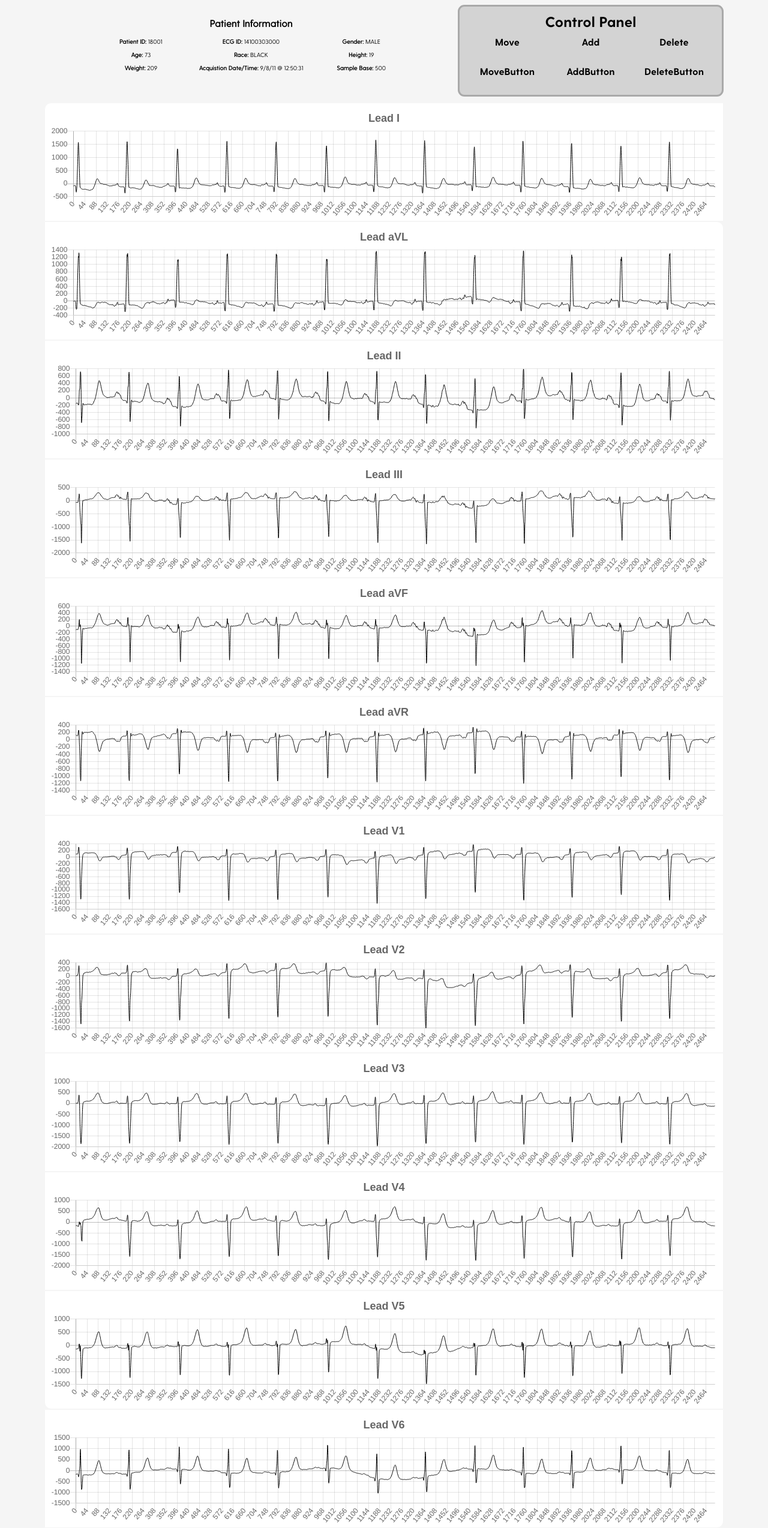
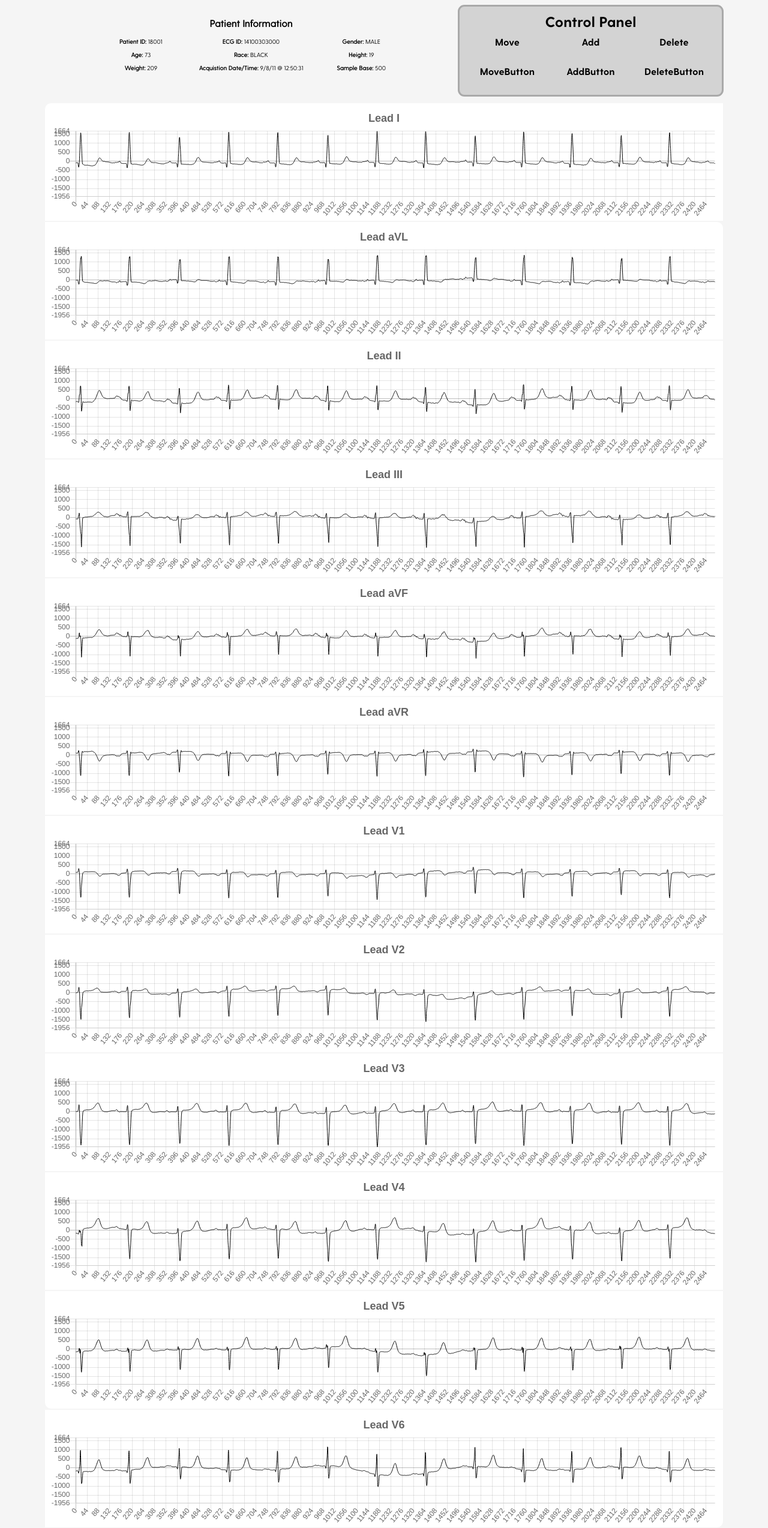
Before and after one commit to mtmiller0417/CISC475, a React (Create React App) app in the folder client/: page / in a window 1280 px wide. Shown: the part 76-2623 px from the top of the page at 60% size. Built offline with nearby package versions, Linux system fonts and the light colour scheme; the HTML template or start-up script is replaced by a standard one; a web font is replaced by a local one.

Commit message:
Standardized Y axis and performance remains same

```diff
--- a/client/src/components/Graph.js
+++ b/client/src/components/Graph.js
@@ -29,20 +29,21 @@ class Graph extends Component{
         console.log("Updated Graph props:")
         console.log(props);
 
-
         this.setState({
             graphData:{
                 labels: props.inputArr.labels,
                 datasets:[{
                     radius: 0, // Makes the dots go away
-                    label: props.inputArr.title,
+                    label: this.props.inputArr.title,
                     fill: false,
                     borderColor: ['black'],
                     data: props.inputArr.data,
                     backgroundColor:['rgba(255,99,132,0.6)',],
                     borderWidth: 1
                 }]
-            }
+            },
+            max: props.inputArr.max,
+            min: props.inputArr.min
         });
     }
 
@@ -83,11 +84,9 @@ class Graph extends Component{
                                     yAxes: [{
                                         type: 'linear', // Doesn't cause a problem in y-axis
                                         ticks: {
-                                            //stepSize: 500,
                                             stacked: true,
-                                            //stepSize: 1000
-                                            //min: -2000,
-                                            //max: 2000
+                                            min: this.state.min,
+                                            max: this.state.max
                                         },
                                         gridLines: {
                                             display: true
--- a/client/src/components/MainContainer/MainContainer.js
+++ b/client/src/components/MainContainer/MainContainer.js
@@ -37,7 +37,9 @@ export default class MainContainer extends React.Component {
             q: '',
             r: '',
             s: '',
-            t: ''
+            t: '',
+            max: 0,
+            min: 0
         }
     }
 
@@ -83,6 +85,10 @@ export default class MainContainer extends React.Component {
         let annotation_t = [];
         let labels = [];
 
+        //Define Min/Max trackers
+        let max = 0;
+        let min = 0;
+
         //Parse the CSV into an array of objects where each object represents a row
         var parsed_csv = d3.csv(data, function(d)
         {
@@ -112,18 +118,18 @@ export default class MainContainer extends React.Component {
             for(var i = 0; i < data.length; i++)
             {
                 //Push the data points of the current object to the appropriate arrays
-                lead_i.push(data[i].I);
-                lead_ii.push(data[i].II);
-                lead_iii.push(data[i].III);
-                lead_avr.push(data[i].aVR);
-                lead_avl.push(data[i].aVL);
-                lead_avf.push(data[i].aVF);
-                lead_v1.push(data[i].V1);
-                lead_v2.push(data[i].V2);
-                lead_v3.push(data[i].V3);
-                lead_v4.push(data[i].V4);
-                lead_v5.push(data[i].V5);
-                lead_v6.push(data[i].V6);
+                lead_i.push(data[i].I); if(max < data[i].I){max = data[i].I}; if(min > data[i].I){min = data[i].I};
+                lead_ii.push(data[i].II); if(max < data[i].II){max = data[i].II}; if(min > data[i].II){min = data[i].II};
+                lead_iii.push(data[i].III); if(max < data[i].III){max = data[i].III}; if(min > data[i].III){min = data[i].III};
+                lead_avr.push(data[i].aVR); if(max < data[i].aVR){max = data[i].aVR}; if(min > data[i].aVR){min = data[i].aVR};
+                lead_avl.push(data[i].aVL); if(max < data[i].aVL){max = data[i].aVL}; if(min > data[i].aVL){min = data[i].aVL};
+                lead_avf.push(data[i].aVF); if(max < data[i].aVF){max = data[i].aVF}; if(min > data[i].aVF){min = data[i].aVF};
+                lead_v1.push(data[i].V1); if(max < data[i].V1){max = data[i].V1}; if(min > data[i].V1){min = data[i].V1};
+                lead_v2.push(data[i].V2); if(max < data[i].V2){max = data[i].V2}; if(min > data[i].V2){min = data[i].V2};
+                lead_v3.push(data[i].V3); if(max < data[i].V3){max = data[i].V3}; if(min > data[i].V3){min = data[i].V3};
+                lead_v4.push(data[i].V4); if(max < data[i].V4){max = data[i].V4}; if(min > data[i].V4){min = data[i].V4};
+                lead_v5.push(data[i].V5); if(max < data[i].V5){max = data[i].V5}; if(min > data[i].V5){min = data[i].V5};
+                lead_v6.push(data[i].V6); if(max < data[i].V6){max = data[i].V6}; if(min > data[i].V6){min = data[i].V6};
                 labels.push(i);
             }
 
@@ -141,7 +147,9 @@ export default class MainContainer extends React.Component {
                 v3: lead_v3,
                 v4: lead_v4,
                 v5: lead_v5,
-                v6: lead_v6
+                v6: lead_v6,
+                max: +max,
+                min: +min
             })
         })
 
@@ -172,18 +180,18 @@ export default class MainContainer extends React.Component {
 				</Grid>
 
 				<Grid>
-					<GridItem inputArr={{data: this.state.i, title: "Lead I", labels: this.state.labels, p: this.state.p, q: this.state.q, r: this.state.r, s: this.state.s, t: this.state.t}}/>
-					<GridItem inputArr={{data: this.state.avl, title: "Lead aVL", labels: this.state.labels, p: this.state.p, q: this.state.q, r: this.state.r, s: this.state.s, t: this.state.t}}/>
-					<GridItem inputArr={{data: this.state.ii, title: "Lead II", labels: this.state.labels, p: this.state.p, q: this.state.q, r: this.state.r, s: this.state.s, t: this.state.t}}/>
-					<GridItem inputArr={{data: this.state.iii, title: "Lead III", labels: this.state.labels, p: this.state.p, q: this.state.q, r: this.state.r, s: this.state.s, t: this.state.t}}/>
-					<GridItem inputArr={{data: this.state.avf, title: "Lead aVF", labels: this.state.labels, p: this.state.p, q: this.state.q, r: this.state.r, s: this.state.s, t: this.state.t}}/>
-					<GridItem inputArr={{data: this.state.avr, title: "Lead aVR", labels: this.state.labels, p: this.state.p, q: this.state.q, r: this.state.r, s: this.state.s, t: this.state.t}}/>
-					<GridItem inputArr={{data: this.state.v1, title: "Lead V1", labels: this.state.labels, p: this.state.p, q: this.state.q, r: this.state.r, s: this.state.s, t: this.state.t}}/>
-					<GridItem inputArr={{data: this.state.v2, title: "Lead V2", labels: this.state.labels, p: this.state.p, q: this.state.q, r: this.state.r, s: this.state.s, t: this.state.t}}/>
-					<GridItem inputArr={{data: this.state.v3, title: "Lead V3", labels: this.state.labels, p: this.state.p, q: this.state.q, r: this.state.r, s: this.state.s, t: this.state.t}}/>
-					<GridItem inputArr={{data: this.state.v4, title: "Lead V4", labels: this.state.labels, p: this.state.p, q: this.state.q, r: this.state.r, s: this.state.s, t: this.state.t}}/>
-					<GridItem inputArr={{data: this.state.v5, title: "Lead V5", labels: this.state.labels, p: this.state.p, q: this.state.q, r: this.state.r, s: this.state.s, t: this.state.t}}/>
-					<GridItem inputArr={{data: this.state.v6, title: "Lead V6", labels: this.state.labels, p: this.state.p, q: this.state.q, r: this.state.r, s: this.state.s, t: this.state.t}}/>
+					<GridItem inputArr={{data: this.state.i, title: "Lead I", labels: this.state.labels, p: this.state.p, q: this.state.q, r: this.state.r, s: this.state.s, t: this.state.t, max: this.state.max, min: this.state.min}}/>
+					<GridItem inputArr={{data: this.state.avl, title: "Lead aVL", labels: this.state.labels, p: this.state.p, q: this.state.q, r: this.state.r, s: this.state.s, t: this.state.t, max: this.state.max, min: this.state.min}}/>
+					<GridItem inputArr={{data: this.state.ii, title: "Lead II", labels: this.state.labels, p: this.state.p, q: this.state.q, r: this.state.r, s: this.state.s, t: this.state.t, max: this.state.max, min: this.state.min}}/>
+					<GridItem inputArr={{data: this.state.iii, title: "Lead III", labels: this.state.labels, p: this.state.p, q: this.state.q, r: this.state.r, s: this.state.s, t: this.state.t, max: this.state.max, min: this.state.min}}/>
+					<GridItem inputArr={{data: this.state.avf, title: "Lead aVF", labels: this.state.labels, p: this.state.p, q: this.state.q, r: this.state.r, s: this.state.s, t: this.state.t, max: this.state.max, min: this.state.min}}/>
+					<GridItem inputArr={{data: this.state.avr, title: "Lead aVR", labels: this.state.labels, p: this.state.p, q: this.state.q, r: this.state.r, s: this.state.s, t: this.state.t, max: this.state.max, min: this.state.min}}/>
+					<GridItem inputArr={{data: this.state.v1, title: "Lead V1", labels: this.state.labels, p: this.state.p, q: this.state.q, r: this.state.r, s: this.state.s, t: this.state.t, max: this.state.max, min: this.state.min}}/>
+					<GridItem inputArr={{data: this.state.v2, title: "Lead V2", labels: this.state.labels, p: this.state.p, q: this.state.q, r: this.state.r, s: this.state.s, t: this.state.t, max: this.state.max, min: this.state.min}}/>
+					<GridItem inputArr={{data: this.state.v3, title: "Lead V3", labels: this.state.labels, p: this.state.p, q: this.state.q, r: this.state.r, s: this.state.s, t: this.state.t, max: this.state.max, min: this.state.min}}/>
+					<GridItem inputArr={{data: this.state.v4, title: "Lead V4", labels: this.state.labels, p: this.state.p, q: this.state.q, r: this.state.r, s: this.state.s, t: this.state.t, max: this.state.max, min: this.state.min}}/>
+					<GridItem inputArr={{data: this.state.v5, title: "Lead V5", labels: this.state.labels, p: this.state.p, q: this.state.q, r: this.state.r, s: this.state.s, t: this.state.t, max: this.state.max, min: this.state.min}}/>
+					<GridItem inputArr={{data: this.state.v6, title: "Lead V6", labels: this.state.labels, p: this.state.p, q: this.state.q, r: this.state.r, s: this.state.s, t: this.state.t, max: this.state.max, min: this.state.min}}/>
 				</Grid>
 			</div>
 		);
```
